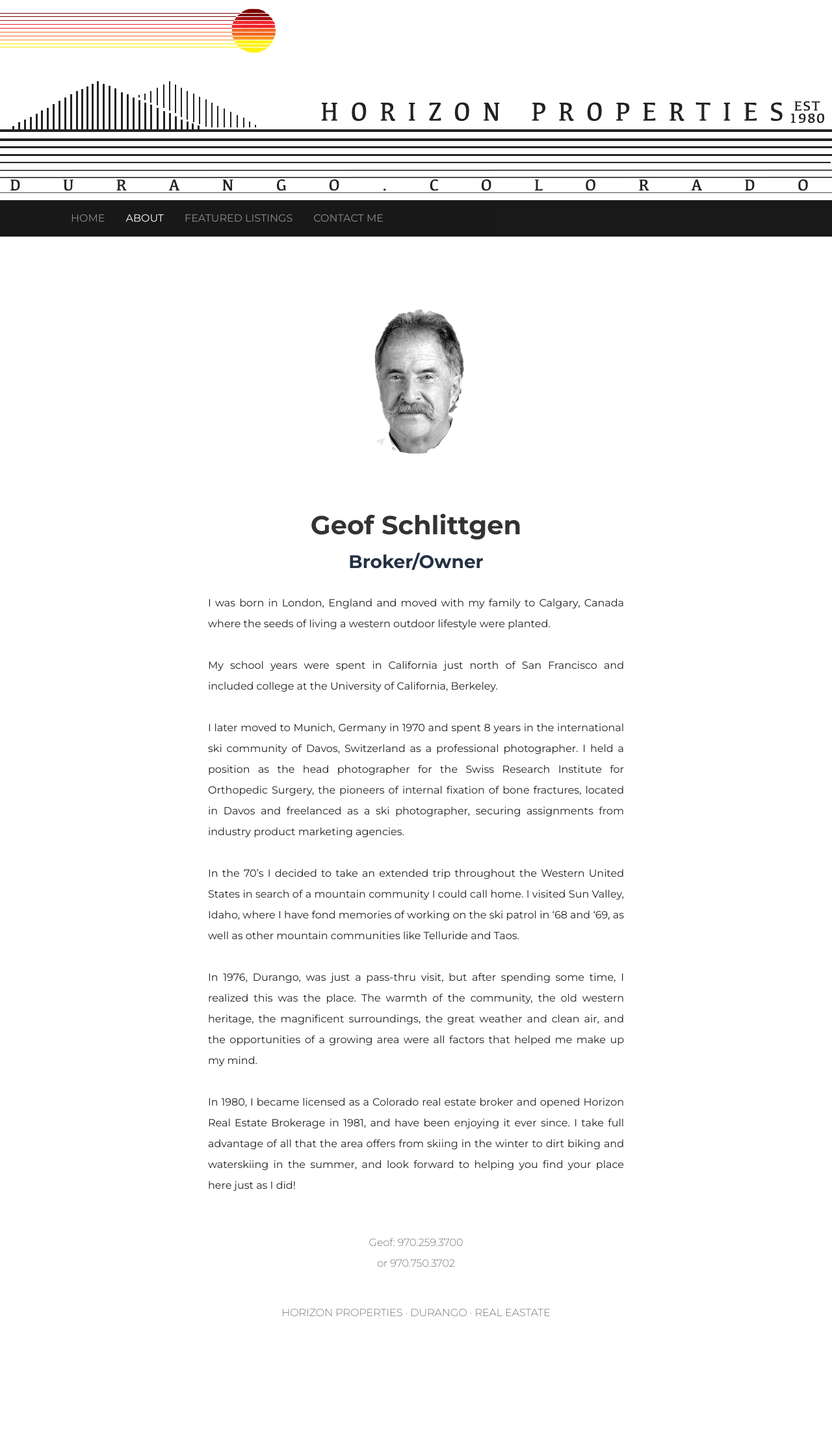
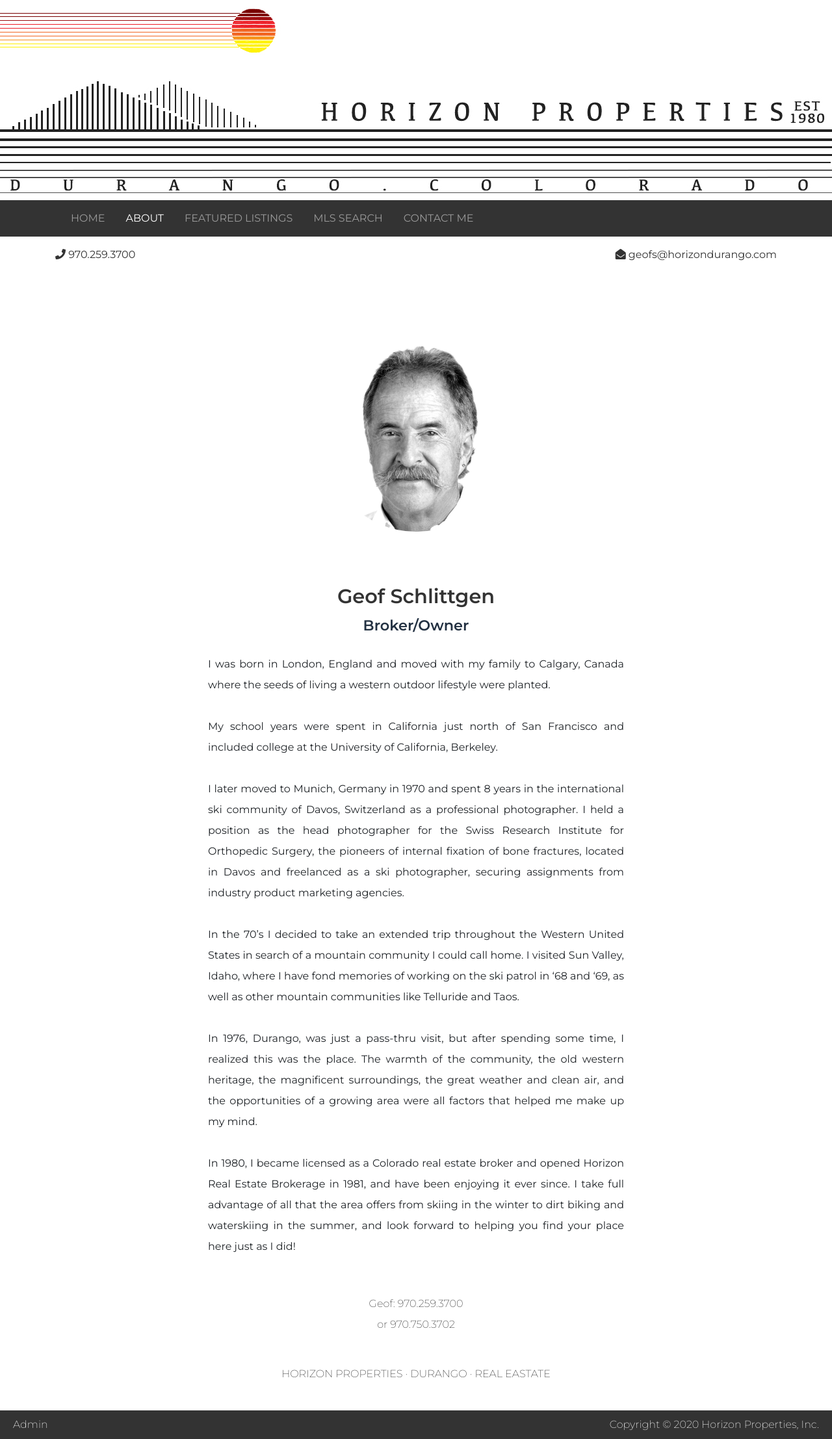
Before and after one commit to cschweipert/django-horizon-property, a Django app: page /about in a window 1280 px wide. Shown: the whole page at 65% size. Before the commit the page ends 2025 px from the top, so only its background shows below. Run offline with Django 3.2, Linux system fonts and the light colour scheme; some libraries are stand-ins or nearby versions; some web fonts are replaced.

Commit message:
add mls and edit design

```diff
--- a/estate/static/css/style.css
+++ b/estate/static/css/style.css
@@ -1,17 +1,56 @@
 #top-bar {
-  background-color:  #3333333;
-  color: #fff;
+  background-color:  #fff;
+  color: #333333;
   text-align: center;
+
 }
 
+/* .topbar {
+  color: #333333;
+} */
+
 #mynav {
-  background-color:  black !important;
+  background-color:  #333333 !important;
   font-family: "Montserrat", sans-serif !important;
 }
 
-/* .geofemail {
+.geofphone {
+  text-align: left;
+  padding-left: auto;
+  font-family: 'Montserrat', sans-serif;
+}
+
+.geofemail {
   text-align: right;
-} */
+  font-family: 'Montserrat', sans-serif;
+  /* padding-left: 500px; */
+}
+
+.footcontainer {
+  background-color: #333333;
+  color: #fff;
+  margin:0px;
+  padding:10px 20px;
+  width:100%;
+}
+
+.admin {
+  text-align: left;
+  padding-left: auto;
+  font-family: 'Montserrat', sans-serif;
+}
+
+.copyright {
+  text-align: right;
+  font-family: 'Montserrat', sans-serif;
+  /* padding-left: 500px; */
+}
+
+
+
+
+
+
 
 .btn-secondary {
   color: #fff !important; }
@@ -23,7 +62,7 @@ img {
   width: 80px; }
 
 .navbar {
-  opacity: 0.9;
+  /* opacity: 0.9; */
   text-transform: uppercase;
   background-color: rgb(0,0,0);
 }
@@ -260,7 +299,7 @@ nav {
 }
 
 .geof {
-  width: 35%;
+  width: 45%;
   border-radius: 50%;
   padding-top: 40px;
   padding-bottom: 30px;
@@ -281,7 +320,14 @@ h3 {
 
 .title {
   font-family: "Montserrat", sans-serif;
-  font-weight: 800;
+  font-weight: 600;
+  font-size: 1.9rem;
+}
+
+.undertitle {
+  font-family: "Montserrat", sans-serif;
+  font-weight: 600;
+  font-size: 1.4rem;
 }
 
 p {
--- a/pages/urls.py
+++ b/pages/urls.py
@@ -5,4 +5,5 @@ from . import views
 urlpatterns = [
     path('', views.index, name='index'),
     path('about', views.about, name='about'),
+    path('mls', views.mls, name='mls')
 ]
--- a/pages/views.py
+++ b/pages/views.py
@@ -8,3 +8,6 @@ def index(request):
 
 def about(request):
     return render(request, 'pages/about.html')
+
+def mls(request):
+    return render(request, 'pages/mls.html')
--- a/templates/base.html
+++ b/templates/base.html
@@ -19,10 +19,11 @@
     <title>Horizon properties</title>
 </head>
 <body>
+
+    <!-- Navbar -->
+    {% include 'partials/_navbar.html' %}
     <!-- Topbar -->
     {% include 'partials/_topbar.html' %}
-    <!-- Navbar -->
-    {% include 'partials/_navbar.html' %}
     <!-- Main content -->
     {% block content %} {% endblock %}
     <!-- Footer -->
--- a/templates/pages/about.html
+++ b/templates/pages/about.html
@@ -9,7 +9,7 @@
     <!-- <h3>About Me.</h3> -->
     <img class="geof" src="{% static '/img/geof.png' %}" alt="Geof Schlittgen">
     <h2 class="title">Geof Schlittgen</h2>
-    <h3 class="title">Broker/Owner</h3>
+    <h3 class="undertitle">Broker/Owner</h3>
     </div>
     <p>I was born in London, England and moved with my family to Calgary, Canada where the seeds of living a western outdoor lifestyle
     were planted. <br><br> My school years were spent in California just north of San Francisco and included college at the University of
--- a/templates/pages/index.html
+++ b/templates/pages/index.html
@@ -13,7 +13,7 @@
   <div class="about-row">
     <div class="aspen-highlands">
     <img class="aspen" src="{% static '/img/aspen-highlands.png' %}" alt="Aspen in SW Colorado">
-    <h3>Mission.</h3>
+    <h3 class="title">Mission.</h3>
     </div>
 
     <p>When it comes to offering the highest level of real estate brokerage services, Horizon Properties holds strongly to the
--- /dev/null
+++ b/templates/pages/mls.html
@@ -0,0 +1 @@
+<script src="//idx.diversesolutions.com/scripts/controls/Remote-Frame.aspx?MasterAccountID=1514382&amp;SearchSetupID=124&amp;LinkID=0&amp;Height=2000"></script>
--- a/templates/partials/_footer.html
+++ b/templates/partials/_footer.html
@@ -8,5 +8,27 @@
     <p class="footerp">Geof: 970.259.3700 <br>
       or  970.750.3702</p><br>
       <p class="footerp">HORIZON PROPERTIES · DURANGO · REAL EASTATE</p>
-    <!-- Copyright © 2020 Horizon Properties -->
+
+      <!-- <div class="footcontainer">
+        <div class="row">
+          <div class="col-md-6 admin">
+            Admin
+          </div>
+          <div class="col-md-6 copyright">
+            Copyright © 2020 Horizon Properties
+          </div>
+        </div>
+      </div> -->
   </footer>
+
+  <footer class="footcontainer">
+<!-- <p class='admin'>Admin</p> -->
+<div class="row">
+<div class="col-md-6 admin">
+  Admin
+</div>
+<div class="col-md-6 copyright">
+  Copyright © 2020 Horizon Properties, Inc.
+</div>
+</div>
+</footer>
--- a/templates/partials/_navbar.html
+++ b/templates/partials/_navbar.html
@@ -35,6 +35,14 @@
             {% endif %}>
             <a class="nav-link" href="{% url 'listings' %}">Featured Listings</a>
           </li>
+          <li
+            {% if 'mls' in request.path %}
+            class="nav-item active mr-3"
+            {% else %}
+            class="nav-item mr-3"
+            {% endif %}>
+            <a class="nav-link" href="{% url 'mls' %}">MLS Search</a>
+          </li>
           <li>
             <a class="nav-link" href="mailto:geofs@horizondurango.com">Contact me</a>
           </li>
--- a/templates/partials/_topbar.html
+++ b/templates/partials/_topbar.html
@@ -1,12 +1,15 @@
-<!-- <section id="top-bar" class="p-3">
+<section id="top-bar" class="p-3">
     <div class="container">
       <div class="row">
-        <div class="col-md-6">
-          <i class="fas fa-phone"></i> 970.259.3700
+        <div class="col-md-6 geofphone">
+          <!-- <div> -->
+          <i class="topbar fas fa-phone"></i> 970.259.3700
         </div>
-        <div class="col-md-6">
-          <i class="fas fa-envelope-open geofemail"></i> geofs@horizondurango.com
-        </div> -->
+        <div class="col-md-6 geofemail">
+          <!-- <div> -->
+          <i class="topbar fas fa-envelope-open"></i> geofs@horizondurango.com
+          <!-- <a class="topbar fas fa-envelope-open" href="mailto:geofs@horizondurango.com">geofs@horizondurango.com</a> -->
+        </div>
         <!-- <div class="col-md-4">
           <div class="social text-right">
             <a href="#">
@@ -25,7 +28,7 @@
               <i class="fab fa-pinterest"></i>
             </a>
           </div> -->
-        <!-- </div>
+        </div>
       </div>
     </div>
-  </section> -->
+  </section>
```
